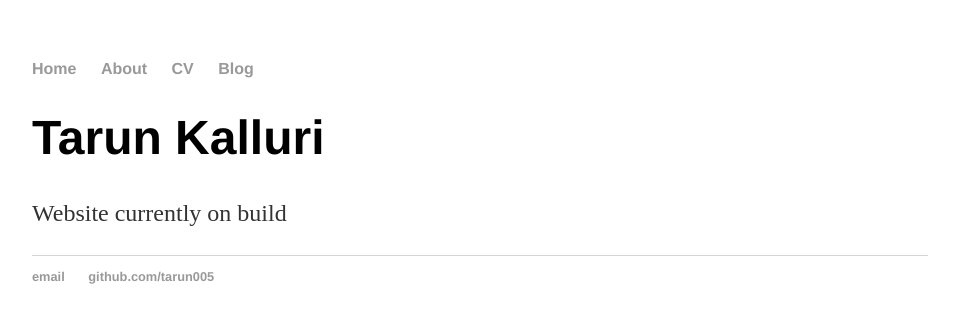
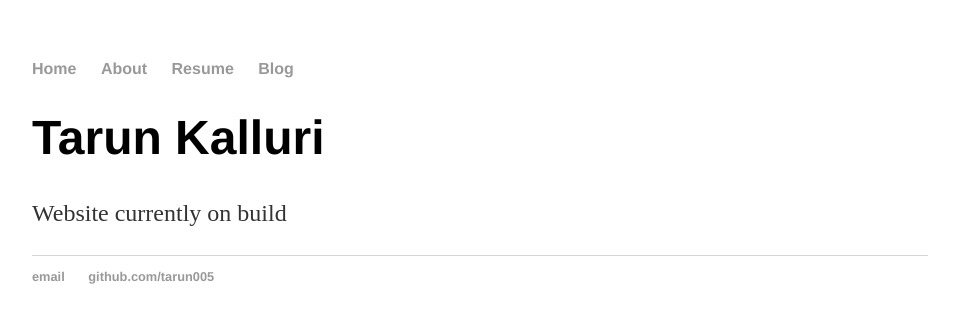
Before and after one commit to tarun005/tarun005.github.io, a Jekyll site: the page built from index.html, in a window 1280 px wide. Shown: the top 323 px of the page, without its empty margins (160-1119 px from the left). Built offline with Jekyll 4.4.1, drawn with Linux system fonts in a browser that asks for light colours.

Commit message:
cv folder

```diff
--- a/_layouts/default.html
+++ b/_layouts/default.html
@@ -9,7 +9,7 @@
     		<ul>
         		<li><a href="/">Home</a></li>
 	        	<li><a href="/about">About</a></li>
-        		<li><a href="/CV/CV.pdf">CV</a></li>
+        		<li><a href="/CV/CV.pdf">Resume</a></li>
         		<li><a href="/blog">Blog</a></li>
     		</ul>
 		</nav>
```
